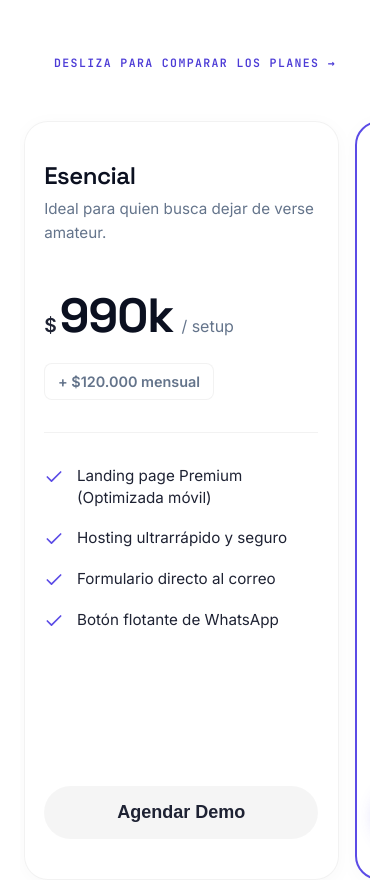
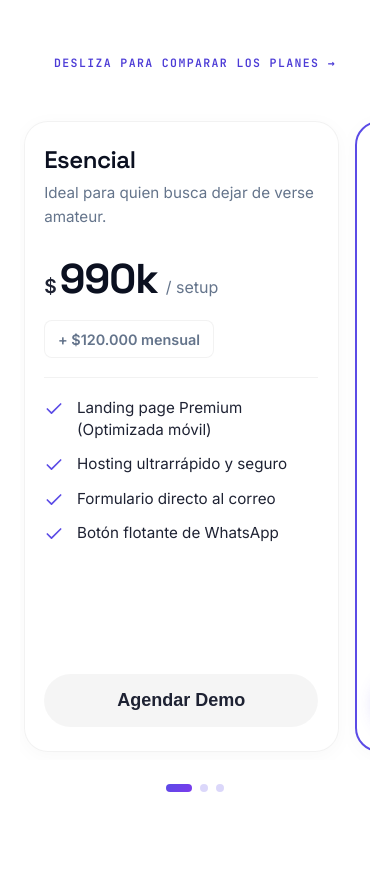
Before and after one commit to luk1311/AutoScale-agency, a React (Vite) app: page / in a window 390 px wide. Shown: the part 4240-5120 px from the top of the page. Built offline with nearby package versions, Linux system fonts and the light colour scheme; no server answers; the database is empty.

Commit message:
feat: add responsive Pricing section styles with mobile carousel support

```diff
--- a/src/components/Pricing.css
+++ b/src/components/Pricing.css
@@ -274,7 +274,29 @@
   .pricing-card {
     flex: 0 0 92%;                       /* la siguiente tarjeta "asoma" menos, dando más ancho */
     scroll-snap-align: center;
-    padding: 2.5rem 1.2rem;              /* Menos padding horizontal para que el texto respire */
+    padding: 1.5rem 1.2rem;              /* Menos padding vertical y horizontal para que el texto respire y no sea tan alta */
+  }
+
+  .pricing-desc {
+    margin-bottom: 1rem;
+    min-height: auto;
+  }
+
+  .pricing-price .amount {
+    font-size: 2.6rem;
+  }
+
+  .pricing-monthly-wrapper {
+    margin-bottom: 1.2rem;
+    padding-bottom: 1.2rem;
+  }
+
+  .pricing-features {
+    margin-bottom: 1.2rem;
+  }
+
+  .pricing-features li {
+    margin-bottom: 0.8rem;
   }
 
   /* En el carrusel neutralizamos scale/hover para que no salte ni se corte */
```
